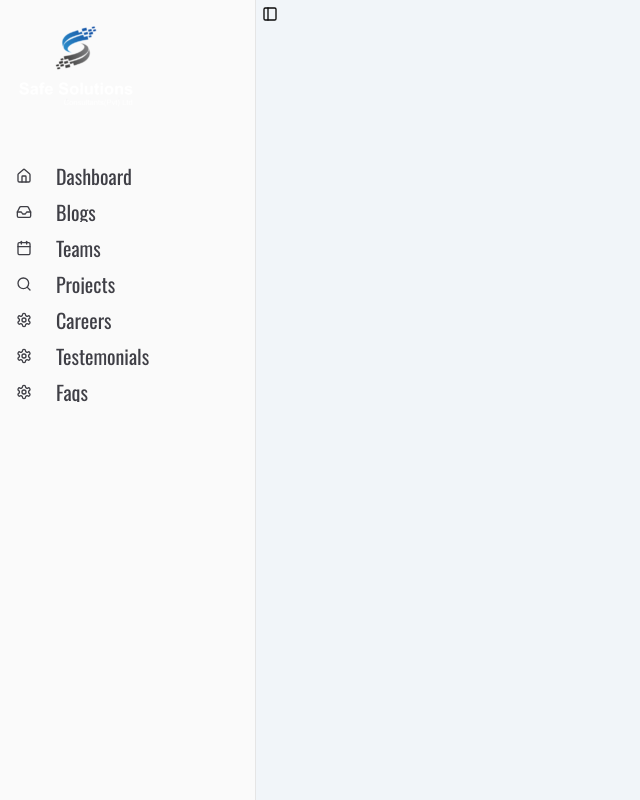
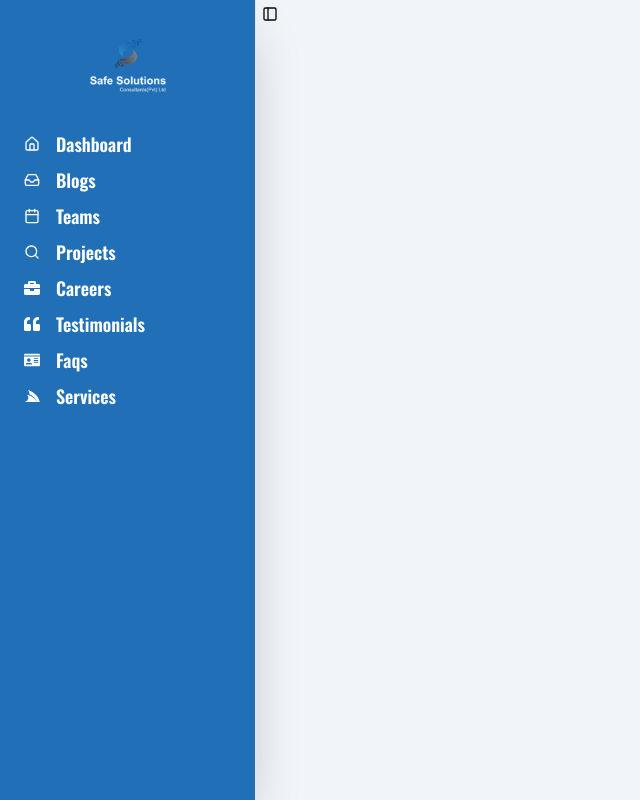
Before and after one commit to waseemarchiwiz/safesolutions-portfolio-webapp, a React (Vite) app: page /admin in a window 1280 px wide. Shown: the whole page, without its empty margins (0-640 px from the left). Built offline with nearby package versions, Linux system fonts and the light colour scheme.

Commit message:
app bar designed

```diff
--- a/src/components/app-sidebar.jsx
+++ b/src/components/app-sidebar.jsx
@@ -10,75 +10,101 @@ import {
   SidebarMenuButton,
   SidebarMenuItem,
 } from "@/components/ui/sidebar";
+import { useLocation } from "react-router-dom";
+import { useTheme } from "@/context/ThemeContext";
+import { IoMoon, IoSunny } from "react-icons/io5";
+import { FaBriefcase, FaIdCard } from "react-icons/fa";
+import { FaQuoteLeft } from "react-icons/fa";
+import { FaServicestack } from "react-icons/fa6";
 
-// Menu items.
 const items = [
-  {
-    title: "Dashboard",
-    url: "dashboard",
-    icon: Home,
-  },
-  {
-    title: "Blogs",
-    url: "/admin/blogs",
-    icon: Inbox,
-  },
-  {
-    title: "Teams",
-    url: "/admin/Teams",
-    icon: Calendar,
-  },
-  {
-    title: "Projects",
-    url: "/admin/projects",
-    icon: Search,
-  },
-  {
-    title: "Careers",
-    url: "/admin/careers",
-    icon: Settings,
-  },
-  {
-    title: "Testemonials",
-    url: "/admin/testimonials",
-    icon: Settings,
-  },
-  {
-    title: "Faqs",
-    url: "/admin/faqs",
-    icon: Settings,
-  },
-
+  { title: "Dashboard", url: "dashboard", icon: Home },
+  { title: "Blogs", url: "/admin/blogs", icon: Inbox },
+  { title: "Teams", url: "/admin/Teams", icon: Calendar },
+  { title: "Projects", url: "/admin/projects", icon: Search },
+  { title: "Careers", url: "/admin/careers", icon: FaBriefcase },
+  { title: "Testimonials", url: "/admin/testimonials", icon: FaQuoteLeft },
+  { title: "Faqs", url: "/admin/faqs", icon: FaIdCard },
+  { title: "Services", url: "/admin/services", icon: FaServicestack },
 ];
 
 export function AppSidebar() {
+  const { dark, toggleTheme } = useTheme();
+  const location = useLocation();
+
   return (
-    <Sidebar collapsible="icon">
-      <SidebarContent>
+    <Sidebar
+      collapsible="icon"
+      className="bg-gradient-to-br from-indigo-500 via-purple-600 to-pink-500 text-white shadow-2xl h-screen"
+    >
+      <SidebarContent className="flex flex-col h-full">
+        {/* Sidebar Logo and Menu */}
+        <div className="flex flex-col flex-grow">
           <SidebarGroup>
-          <div className="flex flex-col gap-20  py-10  ">
-            <SidebarGroupLabel>
-              <img src={logo} alt="" />
+            <div className="flex flex-col gap-12 py-10">
+              {/* Logo */}
+              <SidebarGroupLabel className="flex items-center justify-center">
+                <img src={logo} alt="Logo" className="h-20 w-auto" />
               </SidebarGroupLabel>
+
+              {/* Sidebar Items */}
               <SidebarGroupContent>
                 <SidebarMenu>
-                {items.map((item) => (
+                  {items.map((item) => {
+                    const isActive = location.pathname === item.url;
+                    return (
                       <SidebarMenuItem key={item.title}>
                         <SidebarMenuButton
                           asChild
-                      className="gap-6 hover:bg-[#2477bb] hover:text-white"
+                          className={`flex items-center gap-4 px-4 py-3 rounded-lg transition-all duration-300   ${
+                            isActive
+                              ? "bg-white text-black shadow-md    "
+                              : "hover:bg-white text-white    "
+                          }`}
                         >
-                      <a href={item.url}>
-                        <item.icon />
-                        <span className="text-[20px]   ">{item.title}</span>
+                          <a
+                            href={item.url}
+                            className="flex items-center gap-4 "
+                          >
+                            {/* Icon */}
+                            <item.icon
+                              className={`w-7 h-7 hover:text-black transition-transform duration-300 ${
+                                isActive ? "scale-125 " : ""
+                              }`}
+                            />
+                            {/* Label */}
+                            <span className="text-lg font-semibold">
+                              {item.title}
+                            </span>
                           </a>
                         </SidebarMenuButton>
                       </SidebarMenuItem>
-                ))}
+                    );
+                  })}
                 </SidebarMenu>
               </SidebarGroupContent>
             </div>
           </SidebarGroup>
+        </div>
+
+        {/* Sidebar Footer */}
+        {/* <div className="py-6">
+          <div className="flex flex-col items-center justify-center">
+            <button onClick={toggleTheme} aria-label="Toggle Dark Mode">
+              {dark ? (
+                <div className="flex flex-row gap-2">
+                  <IoSunny color="yellow" size={24} />
+                  <span>Light Mode</span>
+                </div>
+              ) : (
+                <div className="flex flex-row gap-2">
+                  <IoMoon color="black" size={24} />
+                  <span>Dark Mode</span>
+                </div>
+              )}
+            </button>
+          </div>
+        </div> */}
       </SidebarContent>
     </Sidebar>
   );
--- a/src/components/ui/sidebar.jsx
+++ b/src/components/ui/sidebar.jsx
@@ -185,7 +185,7 @@ const Sidebar = React.forwardRef((
       {/* This is what handles the sidebar gap on desktop */}
       <div
         className={cn(
-          "duration-200 relative h-svh w-[--sidebar-width] bg-transparent transition-[width] ease-linear",
+          "duration-200 relative h-svh w-[--sidebar-width] bg-transparent   transition-[width] ease-linear",
           "group-data-[collapsible=offcanvas]:w-0",
           "group-data-[side=right]:rotate-180",
           variant === "floating" || variant === "inset"
@@ -330,7 +330,7 @@ const SidebarContent = React.forwardRef(({ className, ...props }, ref) => {
       ref={ref}
       data-sidebar="content"
       className={cn(
-        "flex min-h-0 flex-1 flex-col gap-2 overflow-auto group-data-[collapsible=icon]:overflow-hidden",
+        "flex min-h-0 flex-1 flex-col gap-2 overflow-auto group-data-[collapsible=icon]:overflow-hidden bg-[#2170B7]",
         className
       )}
       {...props} />)
--- a/src/customroutes/CustomRoutes.jsx
+++ b/src/customroutes/CustomRoutes.jsx
@@ -1,12 +1,6 @@
-import Blogs from "@/pages/Admin/AdminBlogs";
 import LoadingPage from "../pages/LoadingPage";
 import React, { Suspense } from "react";
 import { createBrowserRouter, RouterProvider } from "react-router-dom";
-import AdminCareers from "@/pages/Admin/AdminCareers";
-import AdminProjects from "@/pages/Admin/AdminProjects";
-import AdminTeams from "@/pages/Admin/AdminTeams";
-import AdminTestemonial from "@/pages/Admin/AdminTestemonial";
-import AdminFaqs from "@/pages/Admin/AdminFaqs";
 
 const ClientLayout = React.lazy(() => import("../layout/Layout"));
 const AdminLayout = React.lazy(() => import("../layout/AdminLayout"));
@@ -18,6 +12,22 @@ const BlogsPage = React.lazy(() => import("../pages/Client/Blogs"));
 const Careers = React.lazy(() => import("../pages/Client/Careers"));
 const Contactus = React.lazy(() => import("../pages/Client/Contactus"));
 const BlogDetails = React.lazy(() => import("../pages/Client/BlogDetails"));
+
+const AdminBlogs = React.lazy(() => import("../pages/Admin/AdminBlogs"));
+
+const AdminCareers = React.lazy(() => import("../pages/Admin/AdminCareers"));
+
+const AdminProjects = React.lazy(() => import("../pages/Admin/AdminProjects"));
+
+const AdminTeams = React.lazy(() => import("../pages/Admin/AdminTeams"));
+
+const AdminTestemonial = React.lazy(() =>
+  import("../pages/Admin/AdminTestemonial")
+);
+
+const AdminFaqs = React.lazy(() => import("../pages/Admin/AdminFaqs"));
+
+const AdminServices = React.lazy(() => import("../pages/Admin/AdminServices"));
 
 const AdminDashboard = React.lazy(() =>
   import("../pages/Admin/AdminDashboard")
@@ -41,7 +51,7 @@ const CustomRoutes = () => {
           path: "blogs",
           element: (
             <Suspense fallback={<LoadingPage />}>
-              <Blogs />
+              <AdminBlogs />
             </Suspense>
           ),
         },
@@ -90,6 +100,14 @@ const CustomRoutes = () => {
           element: (
             <Suspense fallback={<LoadingPage />}>
               <AdminFaqs />
+            </Suspense>
+          ),
+        },
+        {
+          path: "services",
+          element: (
+            <Suspense fallback={<LoadingPage />}>
+              <AdminServices />
             </Suspense>
           ),
         },
```
Lines whose indentation alone changed are shown as unchanged.
